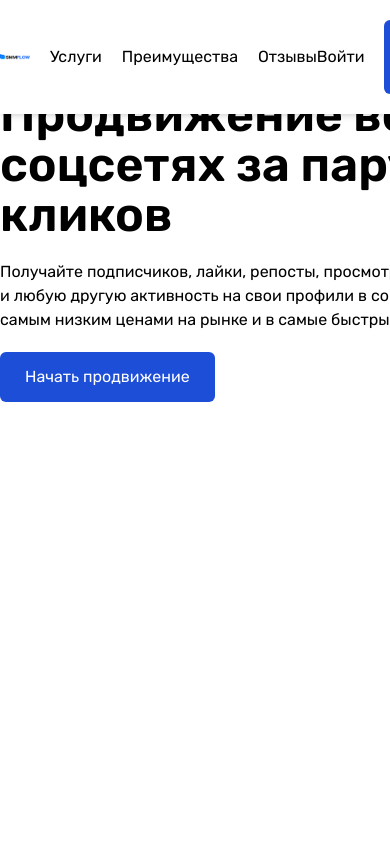
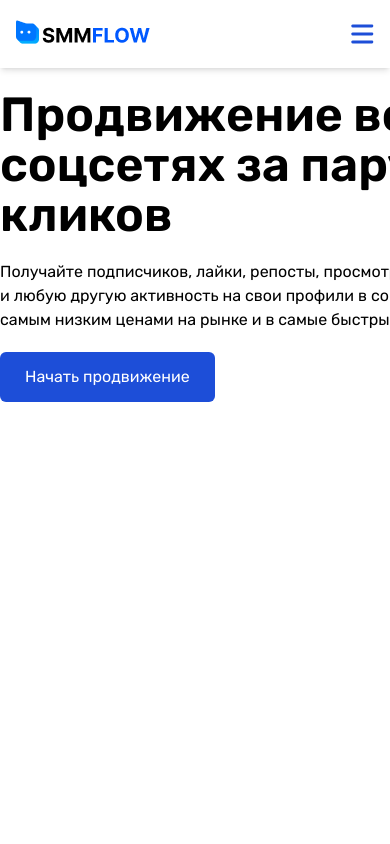
Before and after one commit to mukhammedaliametov/smmflow, a React (Vite) app: page / in a window 390 px wide. Shown: the top 844 px of the page. Built offline with nearby package versions, Linux system fonts and the light colour scheme.

Commit message:
add menu

```diff
--- a/src/components/Header.jsx
+++ b/src/components/Header.jsx
@@ -1,28 +1,46 @@
-import React, { useState } from 'react';
-import Logo from '../assets/logo.png';
-import Button from './Button';
-import ServicesItem from './ServicesItem';
+import React, { useState } from "react";
+import Logo from "../assets/logo.png";
+import Button from "./Button";
+import ServicesItem from "./ServicesItem";
+import Menu from '../assets/menu.png';
+import Close from '../assets/close.png';
 
 const Header = () => {
   const [serviceItem, setServiceItem] = useState(false);
+  const [isNav, setIsNav] = useState(false);
   const handleService = () => setServiceItem(!serviceItem);
+  const handleClick = () => setIsNav(!isNav);
   return (
-        <div className='shadow-md fixed w-full z-999 bg-white'>
-            <div className='max-w-[1200px] mx-auto flex justify-between items-center py-[20px] '>
-                <div className='flex items-center gap-[20px]'>
-                    <a href='#'>
-                        <img src={Logo} alt="logo" className='mr-[30px]' />
+    <div className="shadow-md fixed w-full z-999 bg-white">
+      <div className="max-w-[1200px] mx-auto flex justify-between items-center py-[20px] ">
+        <div className="hidden md:flex items-center gap-[20px]">
+          <a href="#">
+            <img src={Logo} alt="logo" className="mr-[30px]" />
           </a>
-                        <a href="#" onClick={handleService} className={serviceItem ? 'text-[#0077FF]' : 'text-black'}>Услуги</a>
+          <a
+            href="#"
+            onClick={handleService}
+            className={serviceItem ? "text-[#0077FF] " : "text-black hidden md:block"}
+          >
+            Услуги
+          </a>
           <a href="#">Преимущества</a>
           <a href="#">Отзывы</a>
         </div>
-                <div className='flex items-center gap-[20px]'>
+        <div className="hidden md:flex items-center gap-[20px]">
           <a href="#">Войти</a>
-                    <Button name='Быстрый заказ' />
+          <Button name="Быстрый заказ" />
+        </div>
+        <div className="flex md:hidden items-center justify-between w-full px-[16px]">
+            <a href="#">
+            <img src={Logo} alt="logo" className="mr-[30px]" />
+          </a>
+          <div className="">
+            <img src={isNav ? Close : Menu} alt="" />
           </div>
         </div>
-            <div className={serviceItem ? 'block' : 'hidden'}>
+      </div>
+      <div className={serviceItem ? "block" : "hidden"}>
         <ServicesItem />
       </div>
     </div>
```
Also changed, not shown: src/assets/close.png (added), src/assets/menu.png (added). Lines whose indentation alone changed are shown as unchanged.
